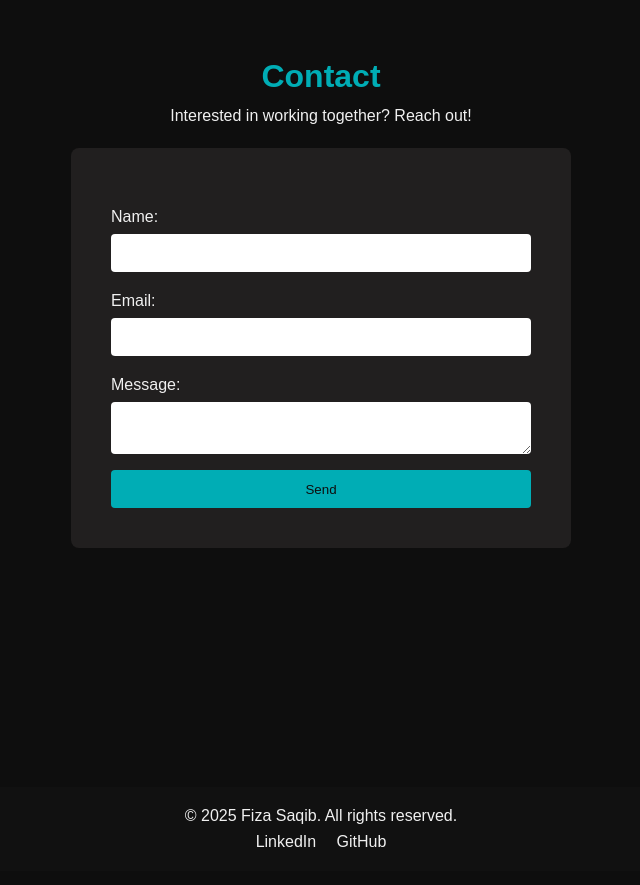
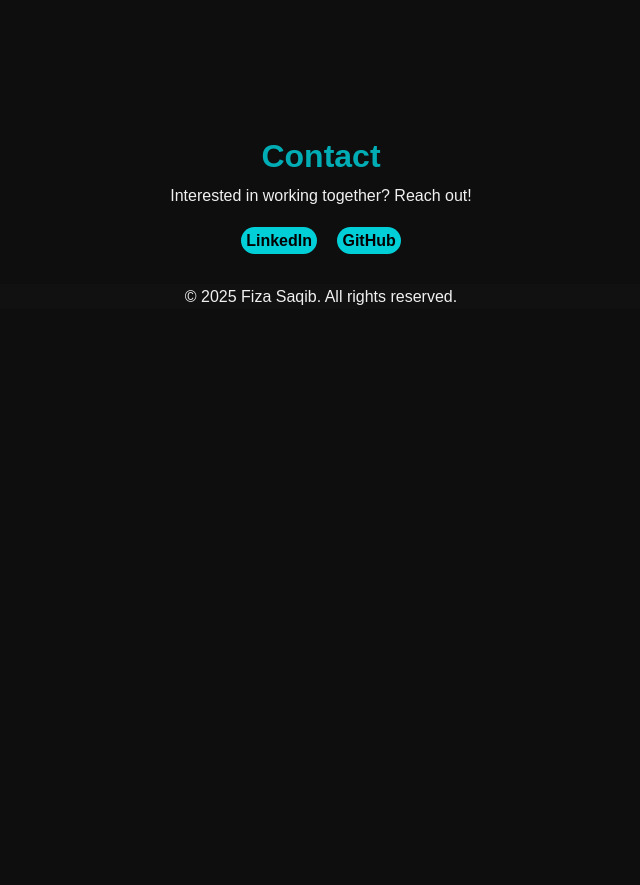
Before and after one commit to fizasaqib1/portfolio, a plain HTML site: page index.html in a window 1280 px wide. Shown: the part 3456-4341 px from the top of the page, without its empty margins (319-959 px from the left). After the commit the page ends 3859 px from the top, so only its background shows below. Drawn offline with Linux system fonts and the light colour scheme.

Commit message:
portfolio files

```diff
--- a/index.html
+++ b/index.html
@@ -74,7 +74,7 @@
                 <img src="imgs/project3.JPG" alt="Project 3">
                 <h3>Weather App</h3>
                 <p>A web application that provides weather information based on user location.</p>
-                <a href="https://weather-app.example.com" target="_blank">View Project</a>
+                <a href="https://fizasaqib1.github.io/weather/" target="_blank">View Project</a>
             </div>
         </div>
     </div>
@@ -181,26 +181,19 @@
         </ul>
     </div>
     <div class="hireme" id="hireme">
-        <h2>Contact</h2>
-        <p>Interested in working together? Reach out!</p>
-        <form action="mailto:fizasaqib2004@gmail.com" method="post" enctype="text/plain">
-            <label for="name">Name:</label>
-            <input type="text" id="name" name="name" required>
-            <label for="email">Email:</label>
-            <input type="email" id="email" name="email" required>
-            <label for="message">Message:</label>
-            <textarea id="message" name="message" required></textarea>
-            <button type="submit" >Send</button>
-        </form>
+      <div class="hireme" id="hireme">
+  <h2>Contact</h2>
+  <p>Interested in working together? Reach out!</p>
+
+  <div class="social">
+      <a href="https://www.linkedin.com/in/fiza-saqib/">LinkedIn</a>
+      <a href="https://github.com/fiza-saqib">GitHub</a>
+  </div>
+</footer>
     </div>
     <footer>
 
         <p>&copy; 2025 Fiza Saqib. All rights reserved.</p>
-        <div class="social">
-            <a href="https://www.linkedin.com/in/fiza-saqib/">LinkedIn</a>
-            <a href="https://github.com/fiza-saqib">GitHub</a>
-        </div>
-    </footer>
 <script src="script.js"></script>
 </body>
 </html>
--- a/style.css
+++ b/style.css
@@ -50,7 +50,7 @@ body {
   color: #00adb5;
 }
 
-section, .home, .about, .work, .resume, .hireme {
+section, .home, .about, .work, .resume{
   padding: 6rem 5% 4rem;
   min-height: 100vh;
 }
@@ -274,9 +274,7 @@ border-radius: 18px;
   width: 500px;
     box-shadow: 0 4px 8px rgba(0, 0, 0, 0.2);
 }
-.skills {
-  /* margin-bottom: 20px; */
-}
+
 .skill span {
   display: block;
   margin-bottom: 6px;
@@ -372,83 +370,47 @@ height: fit-content;
     margin-right: 80px;
 padding: 40px;
 }
-
-.hireme form {
-  display: flex;
-  flex-direction: column;
-  max-width: 500px;
-  margin: auto;
-  background-color: #211f1f;
-  padding: 40px;
-  border-radius: 8px;
+.hireme{
+justify-content: center;
+align-items: center;
+text-align: center;
+padding-top: 8rem;
+margin-bottom: 30px;
+margin-top: -40px;
 
 }
-.hireme p{
-    text-align: center;
-    margin-bottom: 20px;
+.hireme p {
+  margin-bottom: 20px;
+  /* font-size: 2.5rem; */
+  /* margin-bottom: 1rem; */
+
+  /* color: #00adb5; */
 }
-.hireme label {
-  margin-top: 1rem;
+.hireme .social a {
+  margin: 0 0.5rem;
+  color: #f0f0f0;
+  text-decoration: none;
+  transition: color 0.3s;
+  background-color:#00cfd8;
+  color: black;
+  font-weight: bold;
+  padding: 5px;
+  border-radius: 20px;
+  margin-top: 20px;
+  margin-bottom: 20px;
+
 
 }
-
-.hireme input, .hireme textarea {
-  padding: 0.7rem;
-  margin-top: 0.3rem;
-  border: none;
-  border-radius: 4px;
-  /* background: #1a1a1a; */
-  /* color: #f0f0f0; */
+.hireme .social a:hover {
+  color: #00adb5;
 }
-
-.hireme button {
-  margin-top: 1rem;
-  padding: 0.7rem;
-  border: none;
-  background: #00adb5;
-  color: #0e0e0e;
-  cursor: pointer;
-  border-radius: 4px;
-  transition: background 0.3s;
-}
-
-.hireme button:hover {
-  background: #00cfd8;
-}
-
-.resumedownload {
-  text-align: center;
-  margin: 2rem 0;
-}
-
-.resumedownload button {
-  padding: 0.7rem 1.5rem;
-  border: 1px solid #00adb5;
-  background: transparent;
-  color: #00adb5;
-  border-radius: 4px;
-  cursor: pointer;
-  transition: all 0.3s;
-}
-
-.resumedownload button:hover {
-  background: #00adb5;
-  color: #0e0e0e;
-}
-
 footer {
   background: #111;
   text-align: center;
-  padding: 1rem;
-  margin-top: 2rem;
-  margin-bottom: 0%;
+  /* padding: 1rem;  */
+  /* height: fit-content; */
 }
 
-footer .social a {
-  margin: 0 0.5rem;
-  color: #f0f0f0;
-  text-decoration: none;
-}
 
 footer .social a:hover {
   color: #00adb5;
```
